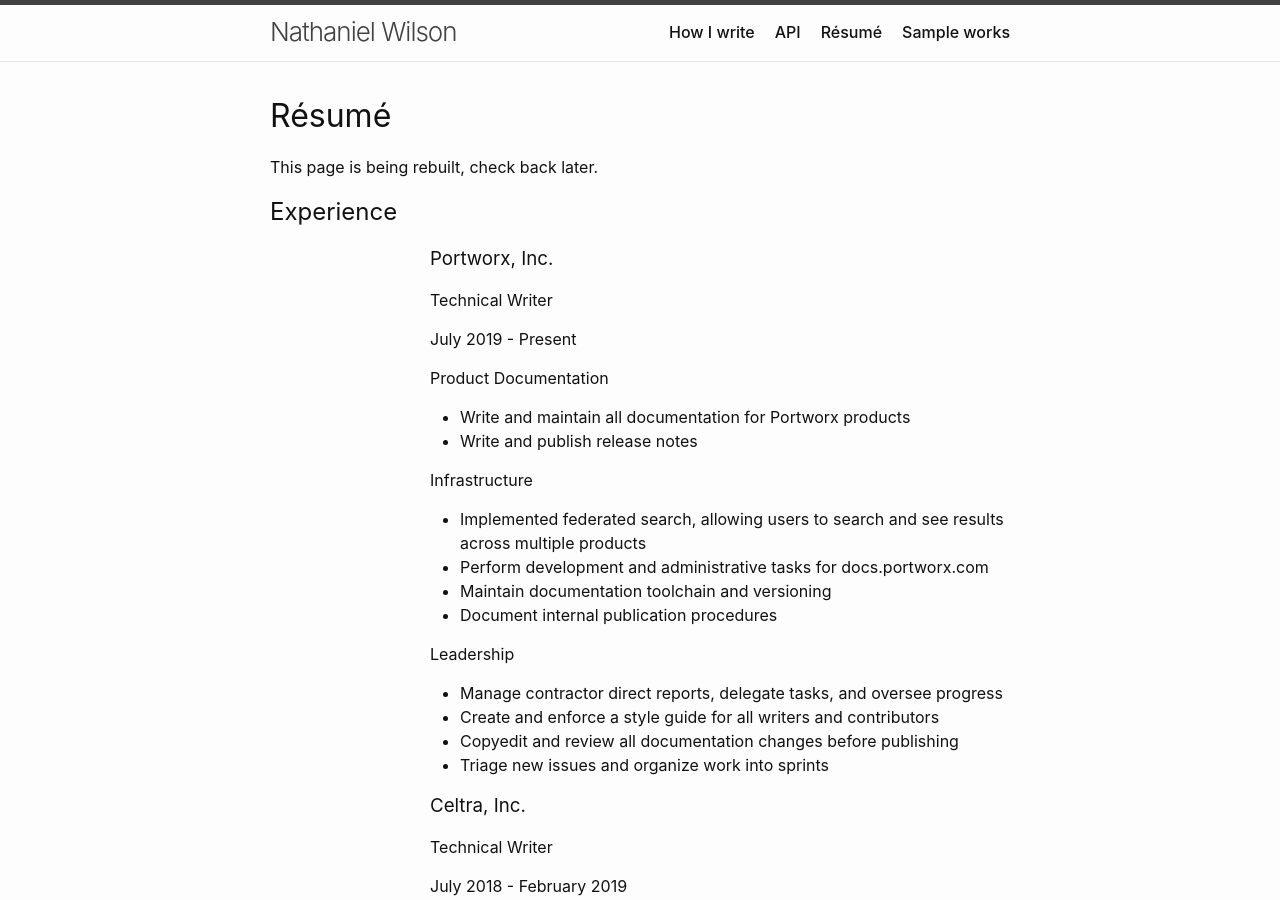
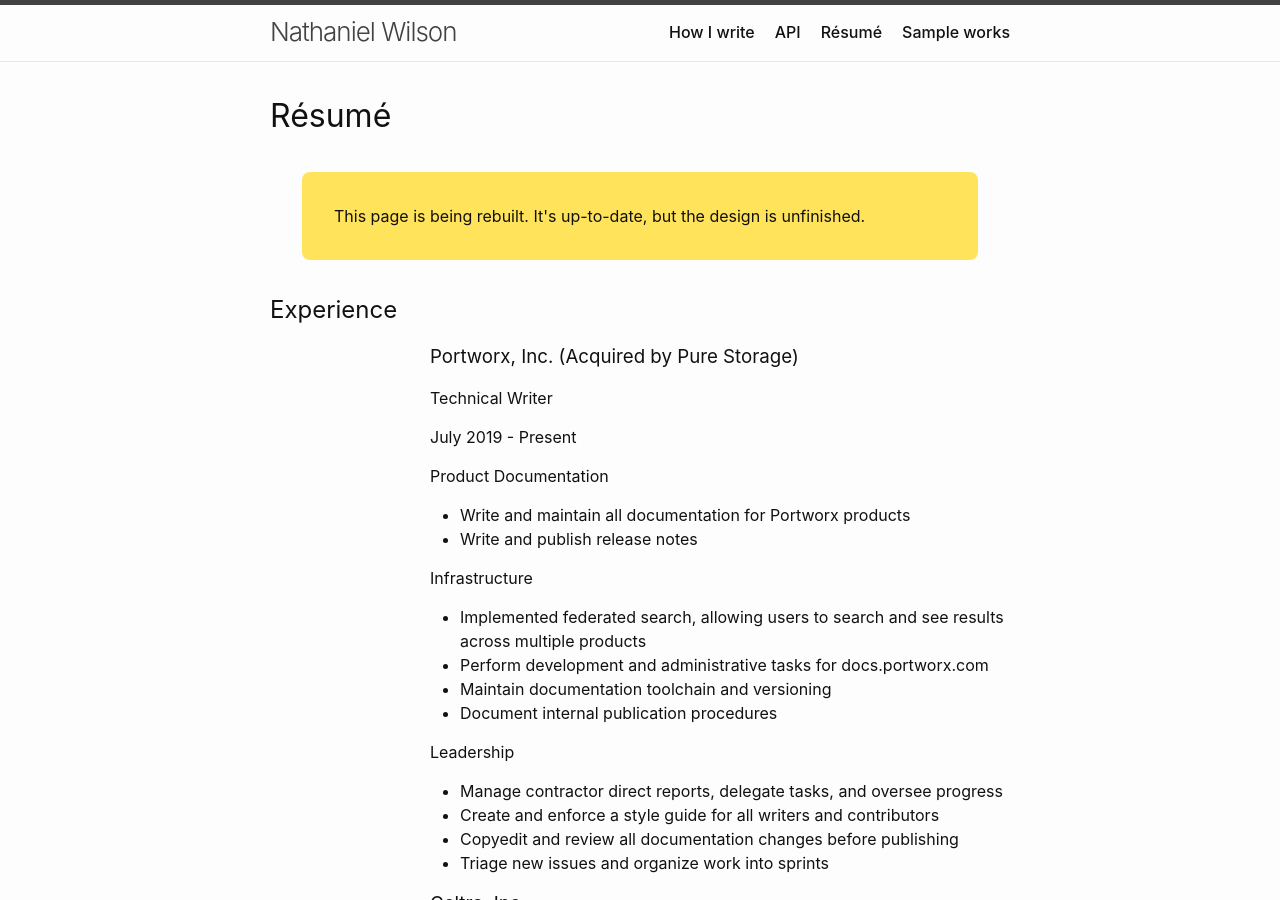
Before and after one commit to nwilson512/nwilson512.github.io, a Jekyll site: the page built from resume.md, in a window 1280 px wide and 900 px high. Built offline with Jekyll 4.4.1, drawn with Linux system fonts in a browser that asks for light colours.

Commit message:
various improvements

```diff
--- a/_data/resumeconfig.yaml
+++ b/_data/resumeconfig.yaml
@@ -1,7 +1,7 @@
 experience_section:
   experience_section_name: Experience
   subsection:
-    - subsection_name: Portworx, Inc.
+    - subsection_name: Portworx, Inc. (Acquired by Pure Storage)
       job_title: Technical Writer
       tenure: July 2019 - Present
       focus_area:
--- a/_layouts/resume.html
+++ b/_layouts/resume.html
@@ -1,7 +1,7 @@
 ---
 layout: default
 ---
-<div class="container">
+
   <h1>{{ page.title }}</h1> <!-- pulls page title -->
   {{ content }} <!-- draws all page content after the frontmatter -->
   <div class="flex"> <!-- wraps entire experience section -->
--- a/resume.md
+++ b/resume.md
@@ -4,4 +4,6 @@
 layout: resume
 ---
 
- This page is being rebuilt, check back later.
+<div class="note">
+ This page is being rebuilt. It's up-to-date, but the design is unfinished.
+ </div>
```
Also changed, not shown: _layouts/samples.html (added, +35 -0 lines), sample-works.md (+1 -23 lines).
